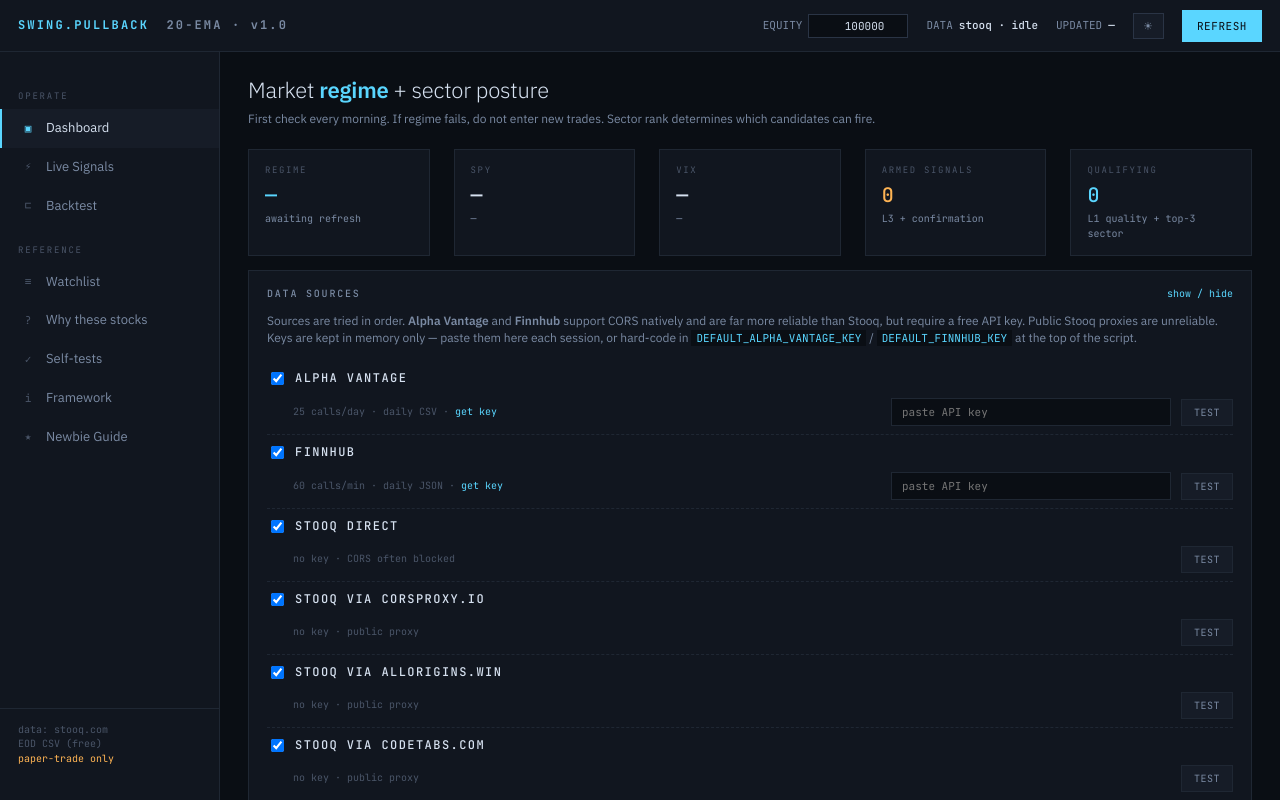
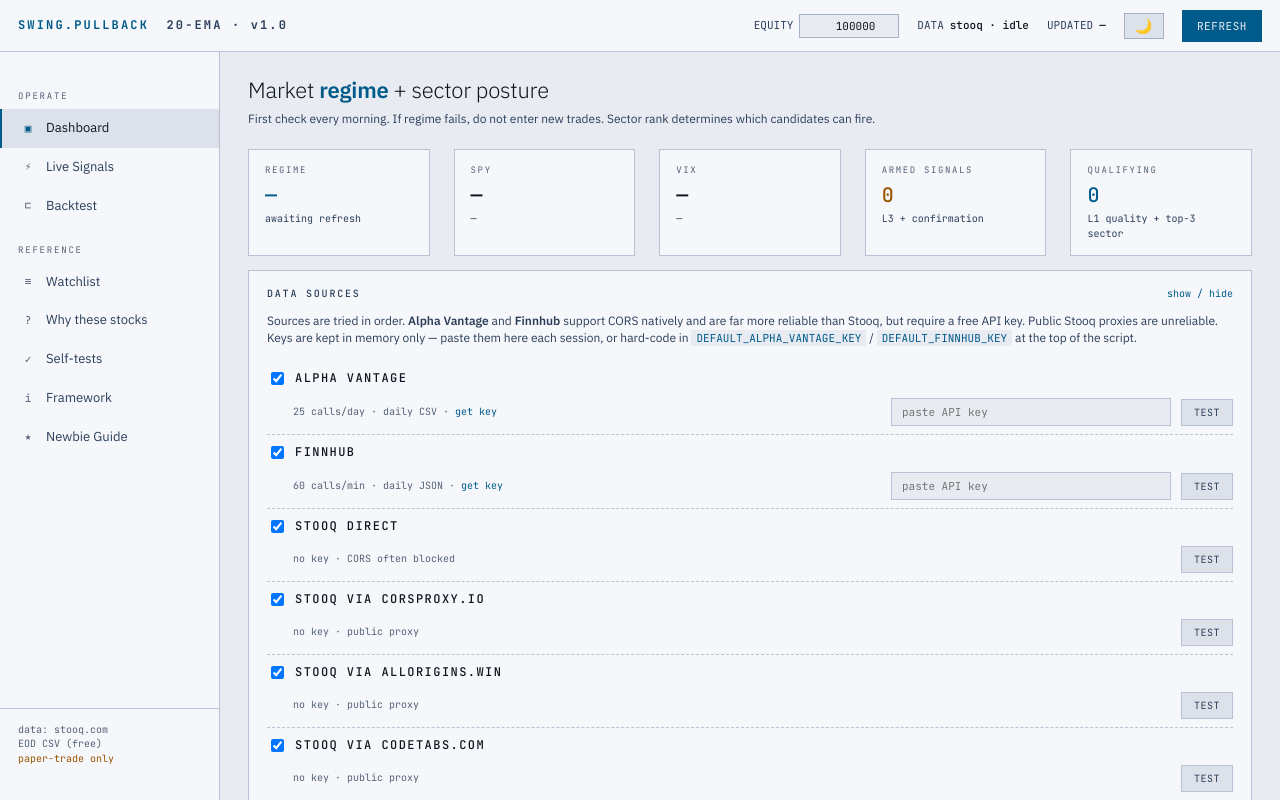
Before and after one commit to GoofyClub/swing-stocks, a plain HTML site: page swing_terminal_4-1.html in a window 1280 px wide. Drawn offline with nearby package versions, Linux system fonts and the light colour scheme.

Commit message:
Default to light theme, darken light theme colors for readability

```diff
--- a/swing_terminal_4-1.html
+++ b/swing_terminal_4-1.html
@@ -33,22 +33,22 @@
 }
 
 [data-theme="light"] {
-  --bg:        #f4f6f9;
-  --bg-elev:   #ffffff;
-  --bg-elev2:  #edf0f5;
-  --line:      #d4dae6;
-  --line-soft: #bfc8d8;
-  --text:      #1a2233;
-  --text-dim:  #4a5878;
-  --text-mute: #8a97b0;
-  --green:     #1a7f3c;
-  --red:       #c0142a;
-  --amber:     #b86800;
-  --cyan:      #0070a8;
-  --violet:    #5b3fcc;
-  --warn-bg:   #fff8e6;
-  --pass-bg:   #edfaf2;
-  --fail-bg:   #fdeef0;
+  --bg:        #e8ecf2;
+  --bg-elev:   #f5f7fa;
+  --bg-elev2:  #dde2ea;
+  --line:      #b8c2d4;
+  --line-soft: #a4b0c6;
+  --text:      #0d1520;
+  --text-dim:  #2c3e5a;
+  --text-mute: #566278;
+  --green:     #0e6b2e;
+  --red:       #a8101f;
+  --amber:     #9a5500;
+  --cyan:      #005a8a;
+  --violet:    #4a2fb8;
+  --warn-bg:   #f5e8c8;
+  --pass-bg:   #cceedd;
+  --fail-bg:   #f5d0d4;
 }
 
 #theme-toggle {
@@ -3128,7 +3128,7 @@ document.getElementById('clear-log').addEventListener('click', () => { logEl().t
     try { localStorage.setItem('swing-theme', theme); } catch {}
   }
   const saved = (() => { try { return localStorage.getItem('swing-theme'); } catch { return null; } })();
-  applyTheme(saved === 'light' ? 'light' : 'dark');
+  applyTheme(saved === 'dark' ? 'dark' : 'light');
   btn.addEventListener('click', () => applyTheme(html.dataset.theme === 'light' ? 'dark' : 'light'));
 })();
 document.getElementById('signals-refresh').addEventListener('click', () => scanSignals());
```
